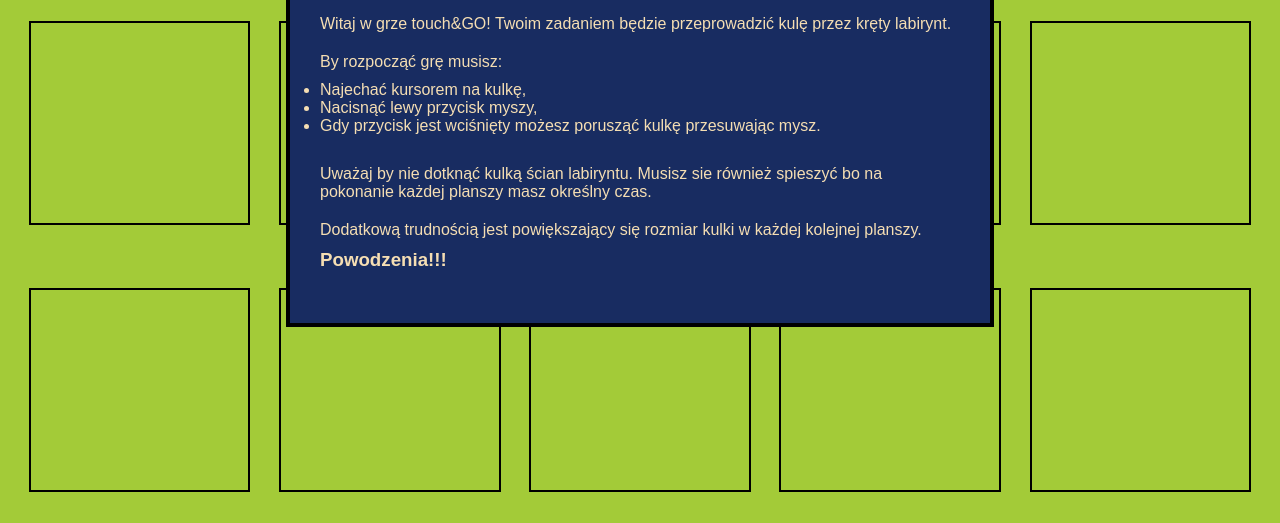
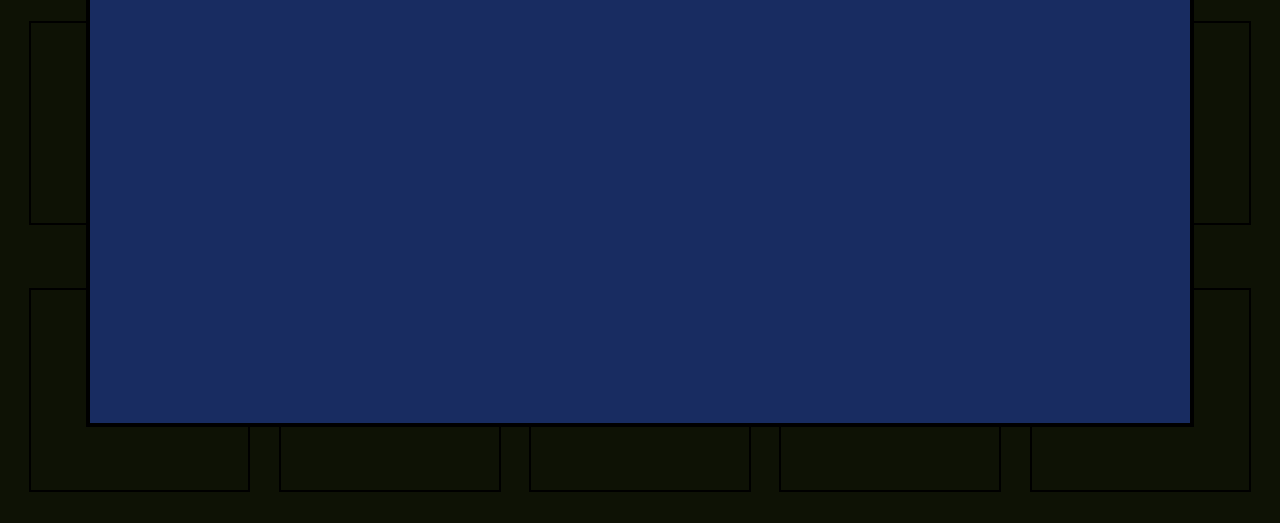
Before and after one commit to Luka-webdev/touch-GO-, a website: page index.html in a window 1280 px wide. Shown: the part 277-800 px from the top of the page. Drawn offline with Linux system fonts and the light colour scheme; a web font is replaced by a local one.

Commit message:
Create area game

```diff
--- a/css/style.css
+++ b/css/style.css
@@ -2,10 +2,24 @@
   margin: 0;
   padding: 0;
 }
-.wrapper {
-  background-color: #a3cb38;
+.visibility {
+  visibility: hidden;
+}
+.wrapperProject {
+  position: relative;
   width: 100vw;
   height: 100vh;
+}
+
+/* Styles of trucks */
+
+.wrapperTracks {
+  position: absolute;
+  top: 0;
+  left: 0;
+  background-color: #a3cb38;
+  width: 100%;
+  height: 100%;
   display: flex;
   justify-content: space-evenly;
   align-content: space-around;
@@ -15,6 +29,18 @@
   width: 17%;
   height: 25%;
   border: 2px solid black;
+}
+
+/* Styles of welcome screen */
+
+.wrapperWelcomeScreen {
+  position: relative;
+  position: absolute;
+  top: 0;
+  left: 0;
+  width: 100%;
+  height: 100%;
+  background-color: rgba(0, 0, 0, 0.7);
 }
 .welcomeScreen {
   position: relative;
@@ -60,6 +86,26 @@
   cursor: pointer;
   color: red;
 }
-.visibility {
-  visibility: hidden;
+
+/* Styles of area game */
+
+.wrapperAreaGame {
+  position: relative;
+  position: absolute;
+  top: 0;
+  left: 0;
+  width: 100%;
+  height: 100%;
+  background-color: rgba(0, 0, 0, 0.7);
 }
+.areaGame {
+  position: relative;
+  position: absolute;
+  top: 50%;
+  left: 50%;
+  transform: translate(-50%, -50%);
+  width: 1100px;
+  height: 600px;
+  border: 4px solid black;
+  background-color: #182c61;
+}
--- a/index.html
+++ b/index.html
@@ -14,7 +14,8 @@
     <link rel="stylesheet" href="css/style.css" />
   </head>
   <body>
-    <div class="wrapper">
+    <div class="wrapperProject">
+      <div class="wrapperTracks">
         <div class="track"></div>
         <div class="track"></div>
         <div class="track"></div>
@@ -31,6 +32,7 @@
         <div class="track"></div>
         <div class="track"></div>
       </div>
+      <div class="wrapperWelcomeScreen">
         <div class="welcomeScreen">
           <h1 class="gameTitle">
             touch<span><small>&</small></span
@@ -55,6 +57,11 @@
           </div>
           <div class="closeWelcomeScreen"><i class="far fa-window-close"></i></div>
         </div>
+      </div>
+      <div class="wrapperAreaGame">
+        <div class="areaGame"></div>
+      </div>
+    </div>
     <script src="js/main.js"></script>
   </body>
 </html>
--- a/js/main.js
+++ b/js/main.js
@@ -1,6 +1,8 @@
-const welcomeScreen = document.querySelector('.welcomeScreen');
+const wrapperWelcomeScreen = document.querySelector('.wrapperWelcomeScreen');
+const wrapperAreaGame = document.querySelector('.wrapperAreaGame');
 const closeWelcomewScreen = document.querySelector('.fa-window-close');
 
+// wrapperAreaGame.classList.add('visibility')
 closeWelcomewScreen.addEventListener('click', function () {
-    welcomeScreen.classList.add('visibility')
+    wrapperWelcomeScreen.classList.add('visibility')
 })
```
Lines whose indentation alone changed are shown as unchanged.
